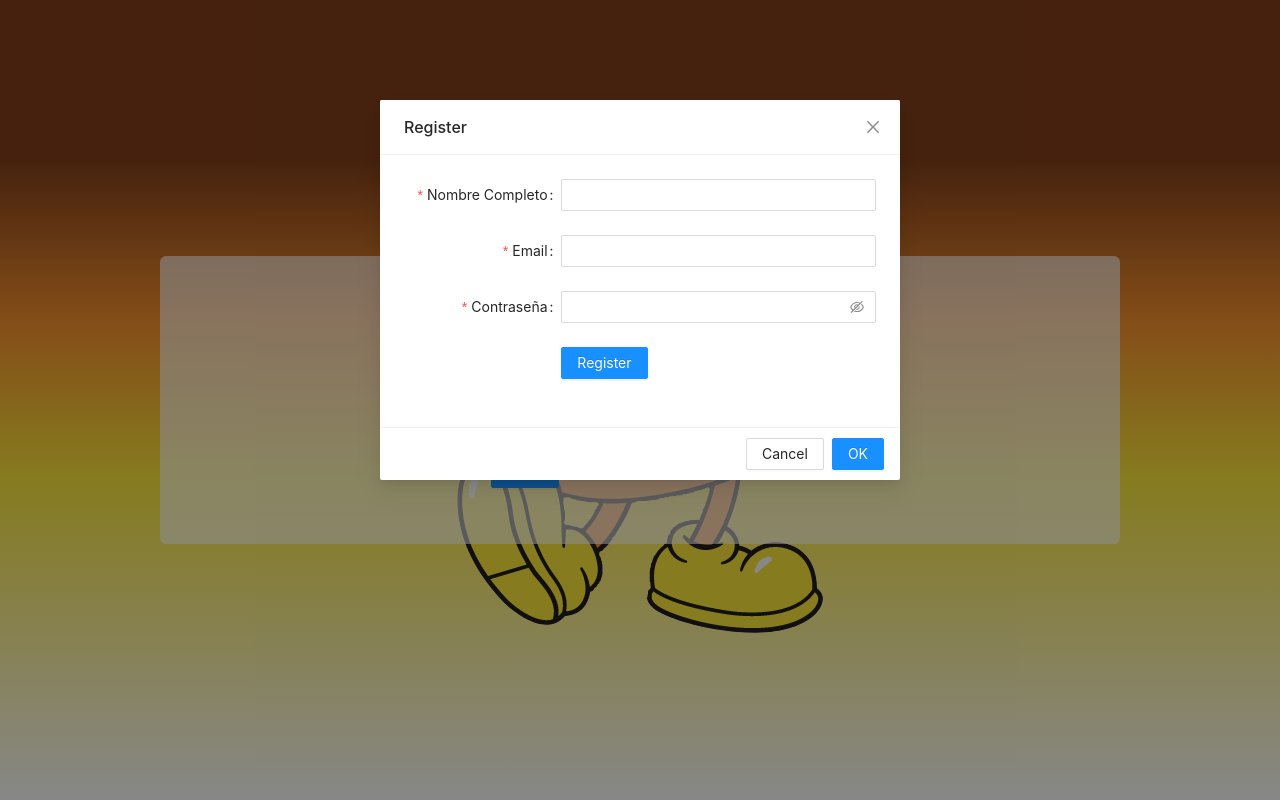
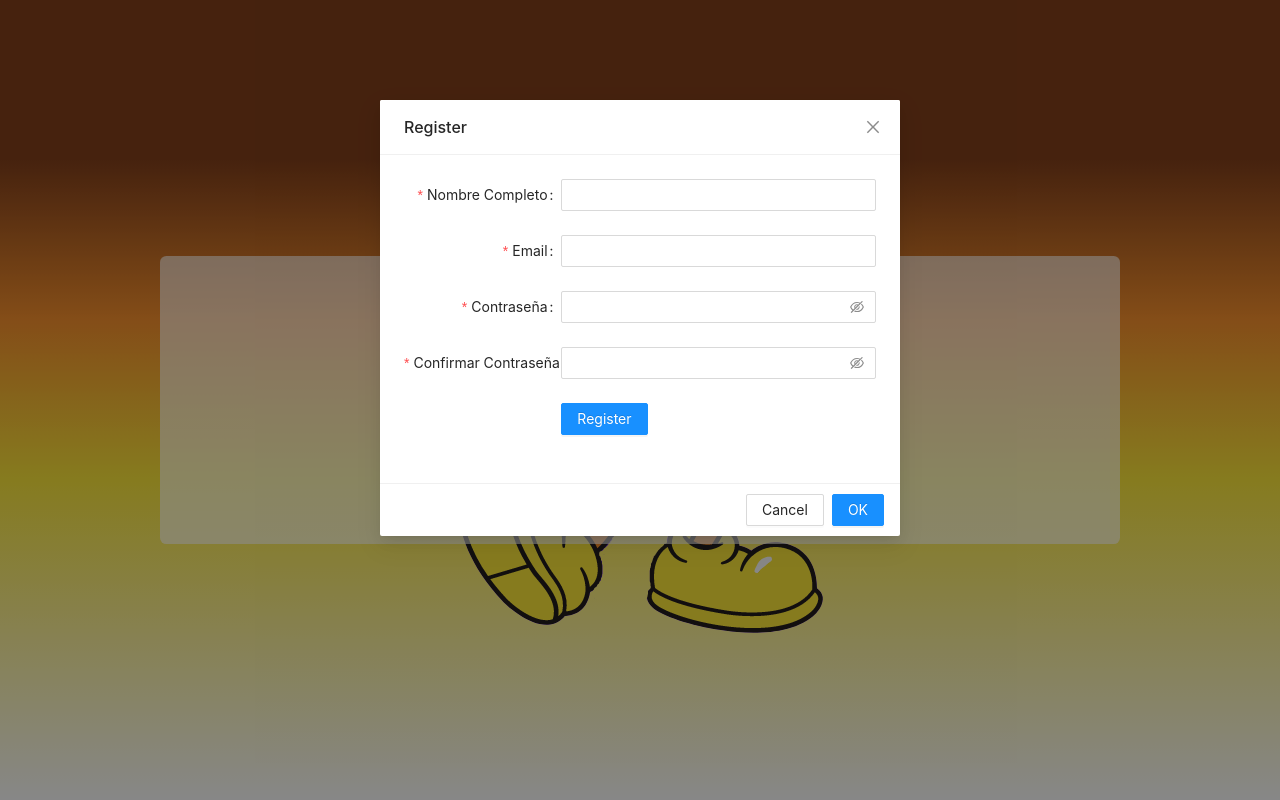
Before and after one commit to ricardoramosdev/bigburger-frontend, a React (Create React App) app: page /login in a window 1280 px wide. Both pictures are taken after a click on the link "Register". Built offline with nearby package versions, Linux system fonts and the light colour scheme.

Commit message:
fix: 50-chequear-validacion-de-datos-front-login

```diff
--- a/src/pages/Login/Login.jsx
+++ b/src/pages/Login/Login.jsx
@@ -143,24 +143,50 @@ export const Login = () => {
             name={"fullName"}
             rules={[{ required: validationOn, message: "Ingrese un nombre válido!" }]}
           >
-            <Input maxLength={30}/>
+            <Input maxLength={30} type='string'/>
           </Form.Item>
           <Form.Item
             label="Email"
             name={"email"}
-            rules={[{ required: validationOn, message: "Ingrese un email válido!" }]}
+            rules={[{ required: validationOn, message: "Ingrese un email válido!" },{
+              type: 'email',
+              message: 'Ingrese un email válido!',
+            },]}
           >
-            <Input maxLength={30}/>
+            <Input maxLength={30} />
           </Form.Item>
 
           <Form.Item
             label="Contraseña"
             name={"password"}
-            rules={[{ required: validationOn, message: "Ingrese una contraseña!" }]}
+            rules={[{ required: validationOn, message: "Ingrese una contraseña!" }, {min:8,message:"La contraseña debe tener 8 o más caracteres"}]}
+            hasFeedback
           >
             <Input.Password maxLength={30}/>
           </Form.Item>
 
+          <Form.Item
+            name="confirm"
+            label="Confirmar Contraseña"
+            dependencies={['password']}
+            hasFeedback
+            rules={[
+              {
+                required: true,
+                message: 'Este campo debe ser rellenado',
+              },
+              ({ getFieldValue }) => ({
+                validator(_, value) {
+                  if (!value || getFieldValue('password') === value) {
+                    return Promise.resolve();
+                  }
+                  return Promise.reject(new Error('La contraseña no coincide con la ingresada!'));
+                },
+              }),
+            ]}
+          >
+            <Input.Password />
+          </Form.Item>
           <Form.Item wrapperCol={{ offset: 8, span: 16 }}>
             <Button type="primary" htmlType="submit">
               Register
```
